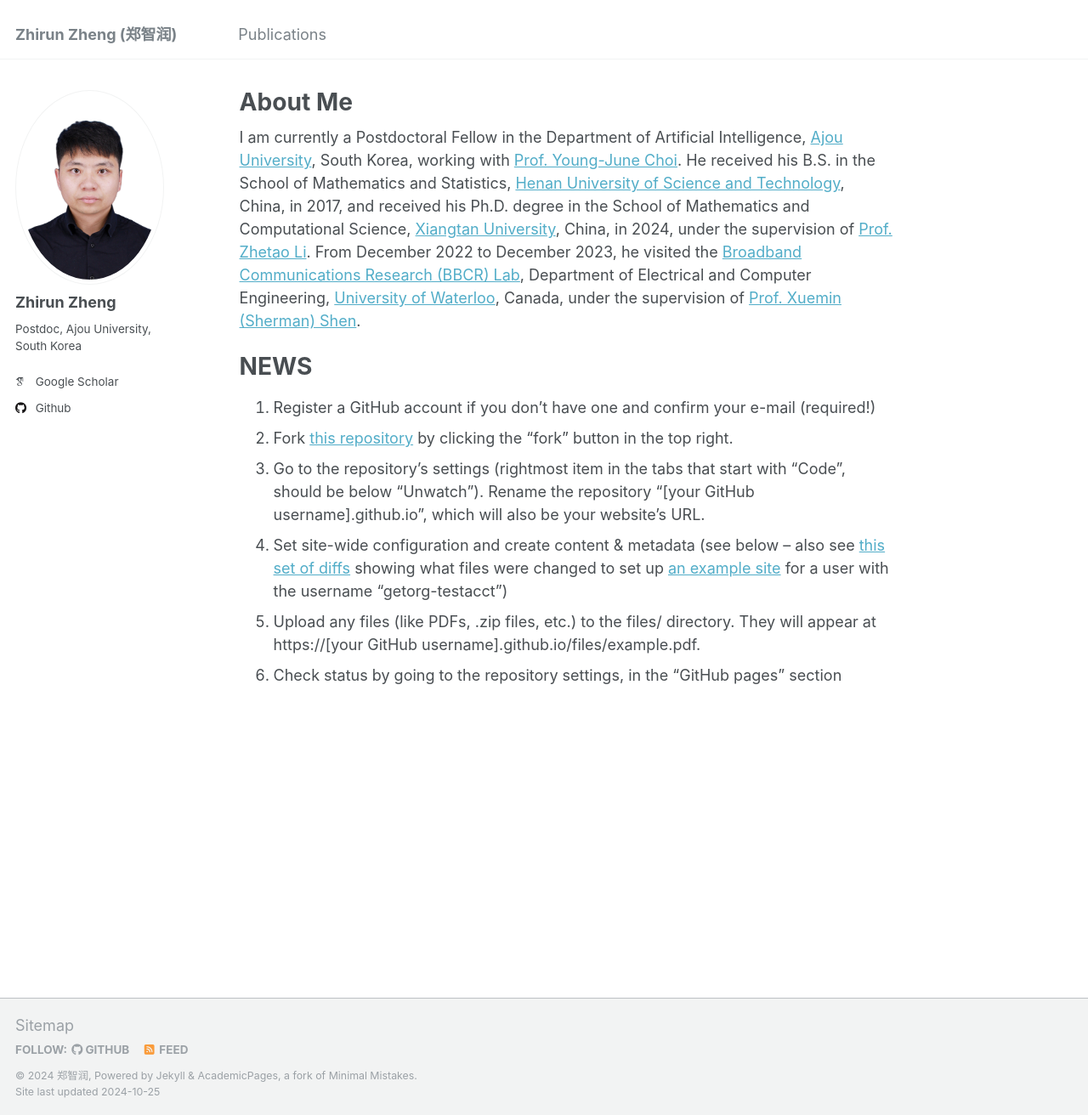
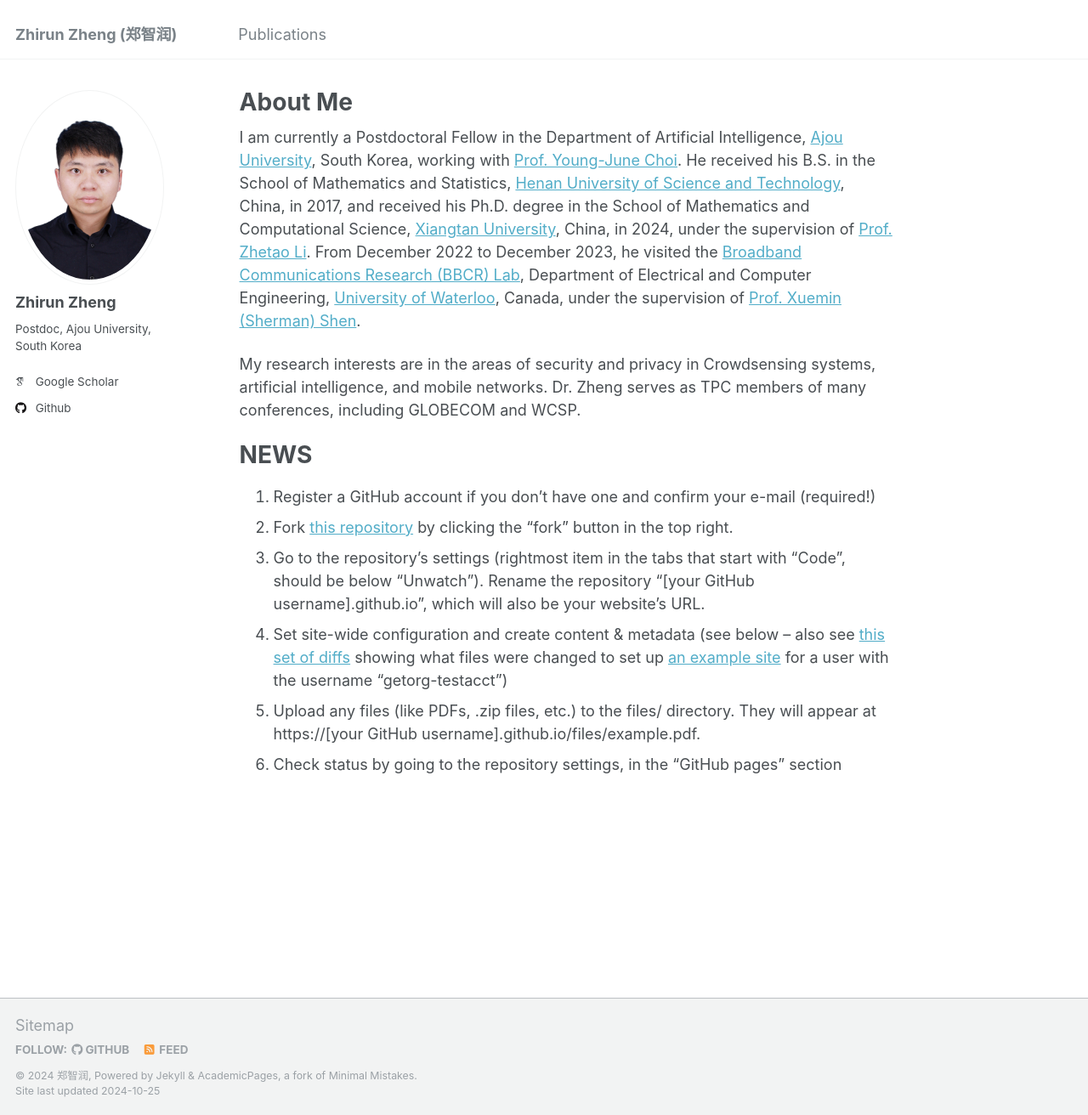
Before and after one commit to zhengzhirun/EN, a Jekyll site: the page built from _pages/about.md, in a window 1280 px wide and 1312 px high. Shown: the whole window at 85% size. Built offline with Jekyll 4.4.1, drawn with Linux system fonts in a browser that asks for light colours; some web fonts are replaced.

Commit message:
Update about.md

```diff
--- a/_pages/about.md
+++ b/_pages/about.md
@@ -9,6 +9,8 @@ redirect_from:
 
 I am currently a Postdoctoral Fellow in the Department of Artificial Intelligence, [Ajou University](https://www.ajou.ac.kr/en/index.do), South Korea, working with [Prof. Young-June Choi](https://sites.google.com/site/yjchoiajou/). He received his B.S. in the School of Mathematics and Statistics, [Henan University of Science and Technology](https://www.haust.edu.cn/), China, in 2017, and received his Ph.D. degree in the School of Mathematics and Computational Science, [Xiangtan University](https://www.xtu.edu.cn/), China, in 2024, under the supervision of [Prof. Zhetao Li](https://faculty.jnu.edu.cn/xxkxjsxy/lzt3/list.htm). From December 2022 to December 2023, he visited the [Broadband Communications Research (BBCR) Lab](https://uwaterloo.ca/broadband-communications-research-lab/), Department of Electrical and Computer Engineering, [University of Waterloo](https://uwaterloo.ca/), Canada, under the supervision of [Prof. Xuemin (Sherman) Shen](https://uwaterloo.ca/centre-automotive-research/profiles/xuemin-sherman-shen).
 
+My research interests are in the areas of security and privacy in Crowdsensing systems, artificial intelligence, and mobile networks. Dr. Zheng serves as TPC members of many conferences, including GLOBECOM and WCSP.
+
 NEWS
 ======
 1. Register a GitHub account if you don't have one and confirm your e-mail (required!)
```
